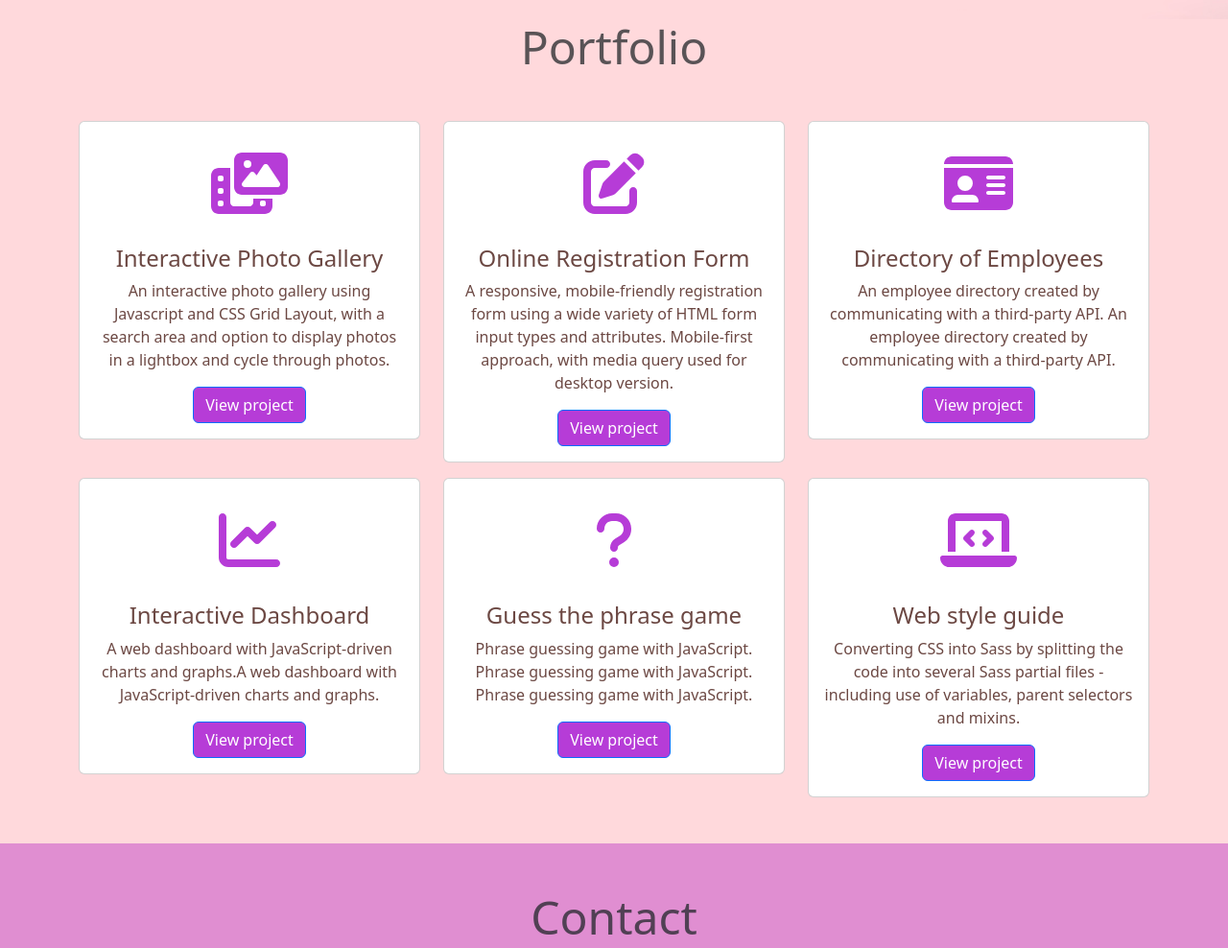
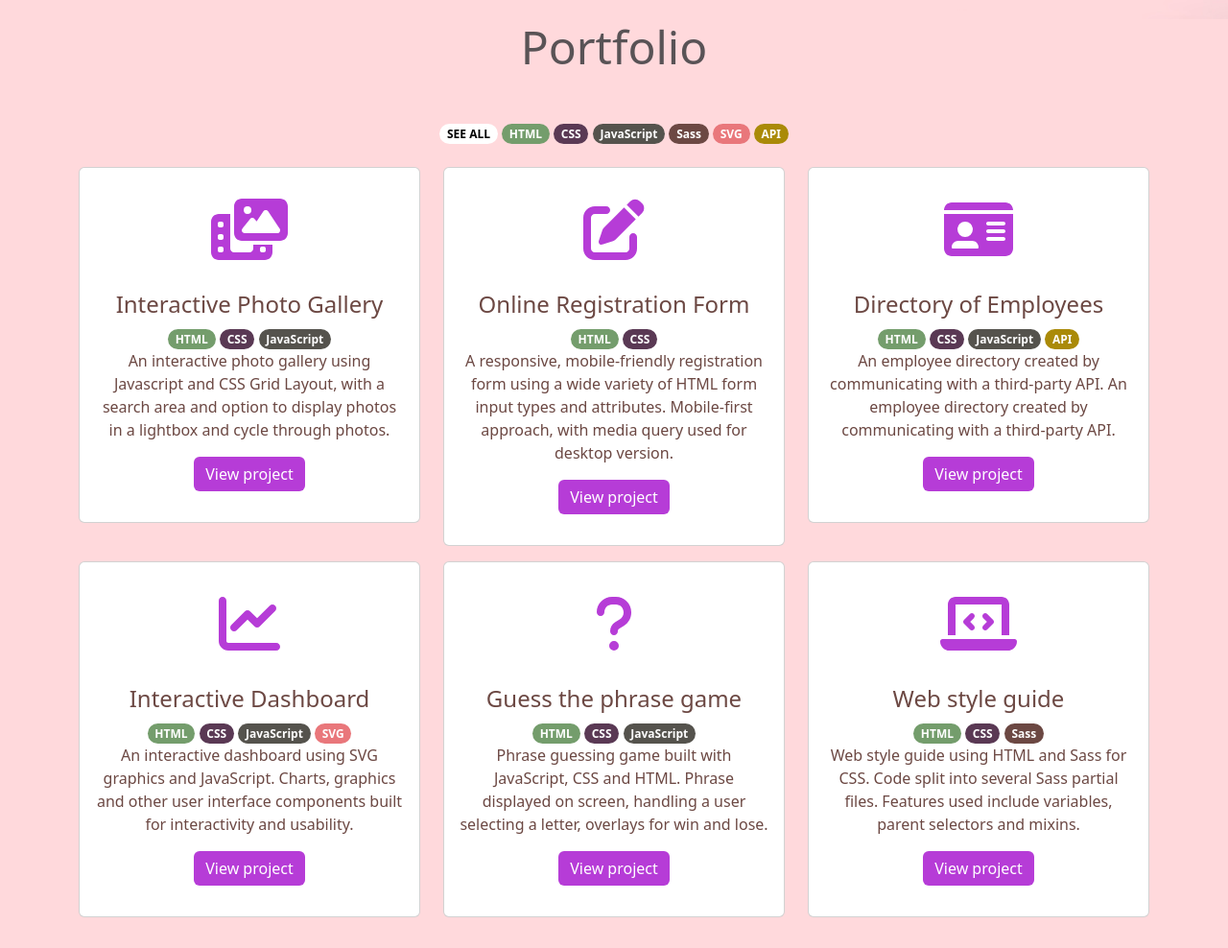
Before and after one commit to Hazelrl/hazelrl.github.io, a plain HTML site: page index3.html in a window 1280 px wide. Shown: the part 780-1768 px from the top of the page at 96% size. Drawn offline with nearby package versions, Linux system fonts and the light colour scheme.

Commit message:
JavaScript functionality added

```diff
--- a/css/custom.css
+++ b/css/custom.css
@@ -43,7 +43,6 @@ footer {
 }
 
 .btn {
-  background-color: #5a0966;
   background-color: #b63cd7;
   color: #fff;
 }
@@ -63,30 +62,70 @@ h1 {
   padding-top: 10px;
 }
 
-@media (min-width: 768px){
-header {
-  text-align: left;
-  /* padding-left: 10vw; */
-  background: url('../images/v2-pink-web-dev-concept-narrow-edited.jpg') no-repeat top center;
-  background-size: cover;
-  overflow: hidden;
-  padding-top: 60px;
-  height: 100vh;
+.btn {
+  border: none;
 }
-header>.container {
-  margin-top: 6rem;
-  padding-top: 1rem;
+
+.btn:hover {
+  background-color: #fecf1f;
+  color: #6c4843;
 }
-header>h1{
-  margin-top: 10rem;
-}
-.mobile-img{
-  display: none;
-}
-}
+
+
 
 .project-cards {
   background-color: #ffd9dc;
+}
+
+.card {
+  text-align: center;
+}
+
+.card .btn {
+  margin-bottom: 1rem;
+}
+
+.rounded-pill {
+  color: #fff;
+}
+
+.html {
+  background-color: #749d6c;
+}
+
+.css {
+  background-color: #5a3954;
+}
+
+.javascript {
+  background-color: #55534d;
+}
+
+.svg {
+  background-color: #e9777b;
+}
+
+.api {
+  background-color: #aa8a08;
+}
+
+.sass {
+  background-color: #6c4843;
+}
+
+.all {
+  background-color: #fff;
+  font-weight: bolder;
+  color: black;
+}
+
+.hidden {
+  display: none;
+}
+
+.badge:hover {
+  cursor: pointer;
+  opacity: 0.8;
 }
 
 /* @media (min-width: 768px) {
@@ -194,6 +233,7 @@ svg:hover {
     animation: standout 0.5s;
 }
 
+
 @keyframes standout {
   0% {
       transform: scale(1.05) rotate(0deg);
@@ -212,6 +252,31 @@ svg:hover {
   }
 }
 
-.card {
+#skills {
   text-align: center;
 }
+
+@media (min-width: 768px){
+  header {
+    text-align: left;
+    /* padding-left: 10vw; */
+    background: url('../images/v2-pink-web-dev-concept-narrow-edited.jpg') no-repeat top center;
+    background-size: cover;
+    overflow: hidden;
+    padding-top: 60px;
+    height: 100vh;
+  }
+  header>.container {
+    margin-top: 6rem;
+    padding-top: 1rem;
+  }
+  header>h1{
+    margin-top: 10rem;
+  }
+  .mobile-img{
+    display: none;
+  }
+
+
+
+}
--- a/index3.html
+++ b/index3.html
@@ -44,12 +44,24 @@
         <div class="project-cards">
             <div class="container pb-5">
             <h3 class="display-5 text-center mb-5 text-muted">Portfolio</h3>
+              <div class="container mx-auto mb-4" id="skills">
+                <span class="badge all rounded-pill">SEE ALL</span>
+                <span class="badge html rounded-pill">HTML</span>
+                <span class="badge css rounded-pill">CSS</span>
+                <span class="badge javascript rounded-pill">JavaScript</span>
+                <span class="badge sass rounded-pill">Sass</span>
+                <span class="badge svg rounded-pill">SVG</span>
+                <span class="badge api rounded-pill">API</span>
+              </div>
             <div class="row">
                 <div class="col-md-6 col-lg-4">
                 <div class="card mb-3">
                   <svg xmlns="http://www.w3.org/2000/svg" height="1em" viewBox="0 0 640 512"><!--! Font Awesome Free 6.4.2 by @fontawesome - https://fontawesome.com License - https://fontawesome.com/license (Commercial License) Copyright 2023 Fonticons, Inc. --><path d="M256 0H576c35.3 0 64 28.7 64 64V288c0 35.3-28.7 64-64 64H256c-35.3 0-64-28.7-64-64V64c0-35.3 28.7-64 64-64zM476 106.7C471.5 100 464 96 456 96s-15.5 4-20 10.7l-56 84L362.7 169c-4.6-5.7-11.5-9-18.7-9s-14.2 3.3-18.7 9l-64 80c-5.8 7.2-6.9 17.1-2.9 25.4s12.4 13.6 21.6 13.6h80 48H552c8.9 0 17-4.9 21.2-12.7s3.7-17.3-1.2-24.6l-96-144zM336 96a32 32 0 1 0 -64 0 32 32 0 1 0 64 0zM64 128h96V384v32c0 17.7 14.3 32 32 32H320c17.7 0 32-14.3 32-32V384H512v64c0 35.3-28.7 64-64 64H64c-35.3 0-64-28.7-64-64V192c0-35.3 28.7-64 64-64zm8 64c-8.8 0-16 7.2-16 16v16c0 8.8 7.2 16 16 16H88c8.8 0 16-7.2 16-16V208c0-8.8-7.2-16-16-16H72zm0 104c-8.8 0-16 7.2-16 16v16c0 8.8 7.2 16 16 16H88c8.8 0 16-7.2 16-16V312c0-8.8-7.2-16-16-16H72zm0 104c-8.8 0-16 7.2-16 16v16c0 8.8 7.2 16 16 16H88c8.8 0 16-7.2 16-16V416c0-8.8-7.2-16-16-16H72zm336 16v16c0 8.8 7.2 16 16 16h16c8.8 0 16-7.2 16-16V416c0-8.8-7.2-16-16-16H424c-8.8 0-16 7.2-16 16z"/></svg>
                     <div class="card-body">
                     <h4 class="card-title">Interactive Photo Gallery</h4>
+                    <span class="badge html rounded-pill">HTML</span>
+                    <span class="badge css rounded-pill">CSS</span>
+                    <span class="badge javascript rounded-pill">JavaScript</span>
                     <p class="card-text">An interactive photo gallery using Javascript and CSS Grid Layout, with a search area and option to display photos in a lightbox and cycle through photos.</p>
                     <a href="#" class="btn btn-primary">View project</a>
                     </div>
@@ -62,6 +74,8 @@
 
 
                     <h4 class="card-title">Online Registration Form</h4>
+                    <span class="badge html rounded-pill">HTML</span>
+                    <span class="badge css rounded-pill">CSS</span>
                     <p class="card-text">A responsive, mobile-friendly registration form using a wide variety of HTML form input types and attributes. Mobile-first approach, with media query used for desktop version.</p>
                     <a href="#" class="btn btn-primary">View project</a>
                     </div>
@@ -72,6 +86,10 @@
                   <svg xmlns="http://www.w3.org/2000/svg" height="1em" viewBox="0 0 576 512"><!--! Font Awesome Free 6.4.2 by @fontawesome - https://fontawesome.com License - https://fontawesome.com/license (Commercial License) Copyright 2023 Fonticons, Inc. --><path d="M0 96l576 0c0-35.3-28.7-64-64-64H64C28.7 32 0 60.7 0 96zm0 32V416c0 35.3 28.7 64 64 64H512c35.3 0 64-28.7 64-64V128H0zM64 405.3c0-29.5 23.9-53.3 53.3-53.3H234.7c29.5 0 53.3 23.9 53.3 53.3c0 5.9-4.8 10.7-10.7 10.7H74.7c-5.9 0-10.7-4.8-10.7-10.7zM176 192a64 64 0 1 1 0 128 64 64 0 1 1 0-128zm176 16c0-8.8 7.2-16 16-16H496c8.8 0 16 7.2 16 16s-7.2 16-16 16H368c-8.8 0-16-7.2-16-16zm0 64c0-8.8 7.2-16 16-16H496c8.8 0 16 7.2 16 16s-7.2 16-16 16H368c-8.8 0-16-7.2-16-16zm0 64c0-8.8 7.2-16 16-16H496c8.8 0 16 7.2 16 16s-7.2 16-16 16H368c-8.8 0-16-7.2-16-16z"/></svg>
                     <div class="card-body">
                     <h4 class="card-title">Directory of Employees</h4>
+                    <span class="badge html rounded-pill">HTML</span>
+                    <span class="badge css rounded-pill">CSS</span>
+                    <span class="badge javascript rounded-pill">JavaScript</span>
+                    <span class="badge api rounded-pill">API</span>
                     <p class="card-text">An employee directory created by communicating with a third-party API. An employee directory created by communicating with a third-party API.</p>
                     <a href="#" class="btn btn-primary">View project</a>
                   </div>
@@ -82,7 +100,11 @@
                   <svg xmlns="http://www.w3.org/2000/svg" height="1em" viewBox="0 0 512 512"><!--! Font Awesome Free 6.4.2 by @fontawesome - https://fontawesome.com License - https://fontawesome.com/license (Commercial License) Copyright 2023 Fonticons, Inc. --><path d="M64 64c0-17.7-14.3-32-32-32S0 46.3 0 64V400c0 44.2 35.8 80 80 80H480c17.7 0 32-14.3 32-32s-14.3-32-32-32H80c-8.8 0-16-7.2-16-16V64zm406.6 86.6c12.5-12.5 12.5-32.8 0-45.3s-32.8-12.5-45.3 0L320 210.7l-57.4-57.4c-12.5-12.5-32.8-12.5-45.3 0l-112 112c-12.5 12.5-12.5 32.8 0 45.3s32.8 12.5 45.3 0L240 221.3l57.4 57.4c12.5 12.5 32.8 12.5 45.3 0l128-128z"/></svg>
                     <div class="card-body">
                     <h4 class="card-title">Interactive Dashboard</h4>
-                    <p class="card-text">A web dashboard with JavaScript-driven charts and graphs.A web dashboard with JavaScript-driven charts and graphs.</p>
+                    <span class="badge html rounded-pill">HTML</span>
+                    <span class="badge css rounded-pill">CSS</span>
+                    <span class="badge javascript rounded-pill">JavaScript</span>
+                    <span class="badge svg rounded-pill">SVG</span>
+                    <p class="card-text">An interactive dashboard using SVG graphics and JavaScript. Charts, graphics and other user interface components built for interactivity and usability.</p>
                     <a href="#" class="btn btn-primary">View project</a>
                   </div>
 
@@ -93,7 +115,10 @@
                   <svg xmlns="http://www.w3.org/2000/svg" height="1em" viewBox="0 0 320 512"><!--! Font Awesome Free 6.4.2 by @fontawesome - https://fontawesome.com License - https://fontawesome.com/license (Commercial License) Copyright 2023 Fonticons, Inc. --><path d="M80 160c0-35.3 28.7-64 64-64h32c35.3 0 64 28.7 64 64v3.6c0 21.8-11.1 42.1-29.4 53.8l-42.2 27.1c-25.2 16.2-40.4 44.1-40.4 74V320c0 17.7 14.3 32 32 32s32-14.3 32-32v-1.4c0-8.2 4.2-15.8 11-20.2l42.2-27.1c36.6-23.6 58.8-64.1 58.8-107.7V160c0-70.7-57.3-128-128-128H144C73.3 32 16 89.3 16 160c0 17.7 14.3 32 32 32s32-14.3 32-32zm80 320a40 40 0 1 0 0-80 40 40 0 1 0 0 80z"/></svg>
                     <div class="card-body">
                     <h4 class="card-title">Guess the phrase game</h4>
-                    <p class="card-text">Phrase guessing game with JavaScript. Phrase guessing game with JavaScript. Phrase guessing game with JavaScript.</p>
+                    <span class="badge html rounded-pill">HTML</span>
+                    <span class="badge css rounded-pill">CSS</span>
+                    <span class="badge javascript rounded-pill">JavaScript</span>
+                    <p class="card-text">Phrase guessing game built with JavaScript, CSS and HTML. Phrase displayed on screen, handling a user selecting a letter, overlays for win and lose.</p>
                     <a href="#" class="btn btn-primary">View project</a>
                   </div>
 
@@ -104,7 +129,10 @@
                   <svg xmlns="http://www.w3.org/2000/svg" height="1em" viewBox="0 0 640 512"><!--! Font Awesome Free 6.4.2 by @fontawesome - https://fontawesome.com License - https://fontawesome.com/license (Commercial License) Copyright 2023 Fonticons, Inc. --><path d="M64 96c0-35.3 28.7-64 64-64H512c35.3 0 64 28.7 64 64V352H512V96H128V352H64V96zM0 403.2C0 392.6 8.6 384 19.2 384H620.8c10.6 0 19.2 8.6 19.2 19.2c0 42.4-34.4 76.8-76.8 76.8H76.8C34.4 480 0 445.6 0 403.2zM281 209l-31 31 31 31c9.4 9.4 9.4 24.6 0 33.9s-24.6 9.4-33.9 0l-48-48c-9.4-9.4-9.4-24.6 0-33.9l48-48c9.4-9.4 24.6-9.4 33.9 0s9.4 24.6 0 33.9zM393 175l48 48c9.4 9.4 9.4 24.6 0 33.9l-48 48c-9.4 9.4-24.6 9.4-33.9 0s-9.4-24.6 0-33.9l31-31-31-31c-9.4-9.4-9.4-24.6 0-33.9s24.6-9.4 33.9 0z"/></svg>
                     <div class="card-body">
                     <h4 class="card-title">Web style guide</h4>
-                    <p class="card-text">Converting CSS into Sass by splitting the code into several Sass partial files - including use of variables, parent selectors and mixins.</p>
+                    <span class="badge html rounded-pill">HTML</span>
+                    <span class="badge css rounded-pill">CSS</span>
+                    <span class="badge sass rounded-pill">Sass</span>
+                    <p class="card-text">Web style guide using HTML and Sass for CSS. Code split into several Sass partial files. Features used include variables, parent selectors and mixins.</p>
                     <a href="#" class="btn btn-primary">View project</a>
                     </div>
                 </div>
@@ -140,21 +168,12 @@
 
 
 
-
-
-
-
-
-
-
-
-
-
     <footer>
         <p class="copyright container mb-0 pb-0">&copy; Copyright 2023</p>
     </footer>
       <script src="https://cdn.jsdelivr.net/npm/bootstrap@5.3.2/dist/js/bootstrap.bundle.min.js" integrity="sha384-C6RzsynM9kWDrMNeT87bh95OGNyZPhcTNXj1NW7RuBCsyN/o0jlpcV8Qyq46cDfL" crossorigin="anonymous"></script>
       <script src="https://cdn.jsdelivr.net/npm/@popperjs/core@2.11.8/dist/umd/popper.min.js" integrity="sha384-I7E8VVD/ismYTF4hNIPjVp/Zjvgyol6VFvRkX/vR+Vc4jQkC+hVqc2pM8ODewa9r" crossorigin="anonymous"></script>
       <script src="https://cdn.jsdelivr.net/npm/bootstrap@5.3.2/dist/js/bootstrap.min.js" integrity="sha384-BBtl+eGJRgqQAUMxJ7pMwbEyER4l1g+O15P+16Ep7Q9Q+zqX6gSbd85u4mG4QzX+" crossorigin="anonymous"></script>
+      <script src="script2.js"></script>
     </body>
   </html>
--- /dev/null
+++ b/script2.js
@@ -0,0 +1,51 @@
+// Show all when 'See all' badge is clicked
+    // Function to remove the "hidden" class from all cards
+    function showAllCards() {
+        const allCards = document.querySelectorAll('.card');
+        allCards.forEach(card => {
+            card.classList.remove('hidden');
+        });
+    }
+
+    // Add click event listener to the document body
+    document.body.addEventListener('click', function(event) {
+        // Check if the clicked element has the class "all"
+        if (event.target.classList.contains('all')) {
+            // Call the function to show all cards
+            showAllCards();
+        }
+    });
+
+function hideCardsWithoutDescendant(className) {
+    // Get all elements with the specified class
+    var badgeElements = document.querySelectorAll('.' + className);
+
+    // Add a click event listener to each element
+    badgeElements.forEach(function (badgeElement) {
+        badgeElement.addEventListener('click', function () {
+            showAllCards();
+            // Get all cards
+            const allCards = document.querySelectorAll('.card');
+
+
+            // Iterate through each card and check if it has a descendant with the specified class
+            allCards.forEach(card => {
+
+                const hasDescendant = card.querySelector('.' + className);
+
+                // If no descendant has the specified class, add the class "hidden" to hide the card
+                if (!hasDescendant) {
+                    card.classList.add('hidden');
+                }
+            });
+        });
+    });
+}
+
+// Example usage
+hideCardsWithoutDescendant('html');
+hideCardsWithoutDescendant('css');
+hideCardsWithoutDescendant('javascript');
+hideCardsWithoutDescendant('sass');
+hideCardsWithoutDescendant('svg');
+hideCardsWithoutDescendant('api');
```
Also changed, not shown: script.js (added, +20 -0 lines), to-resolve.html (+5 -13 lines).
